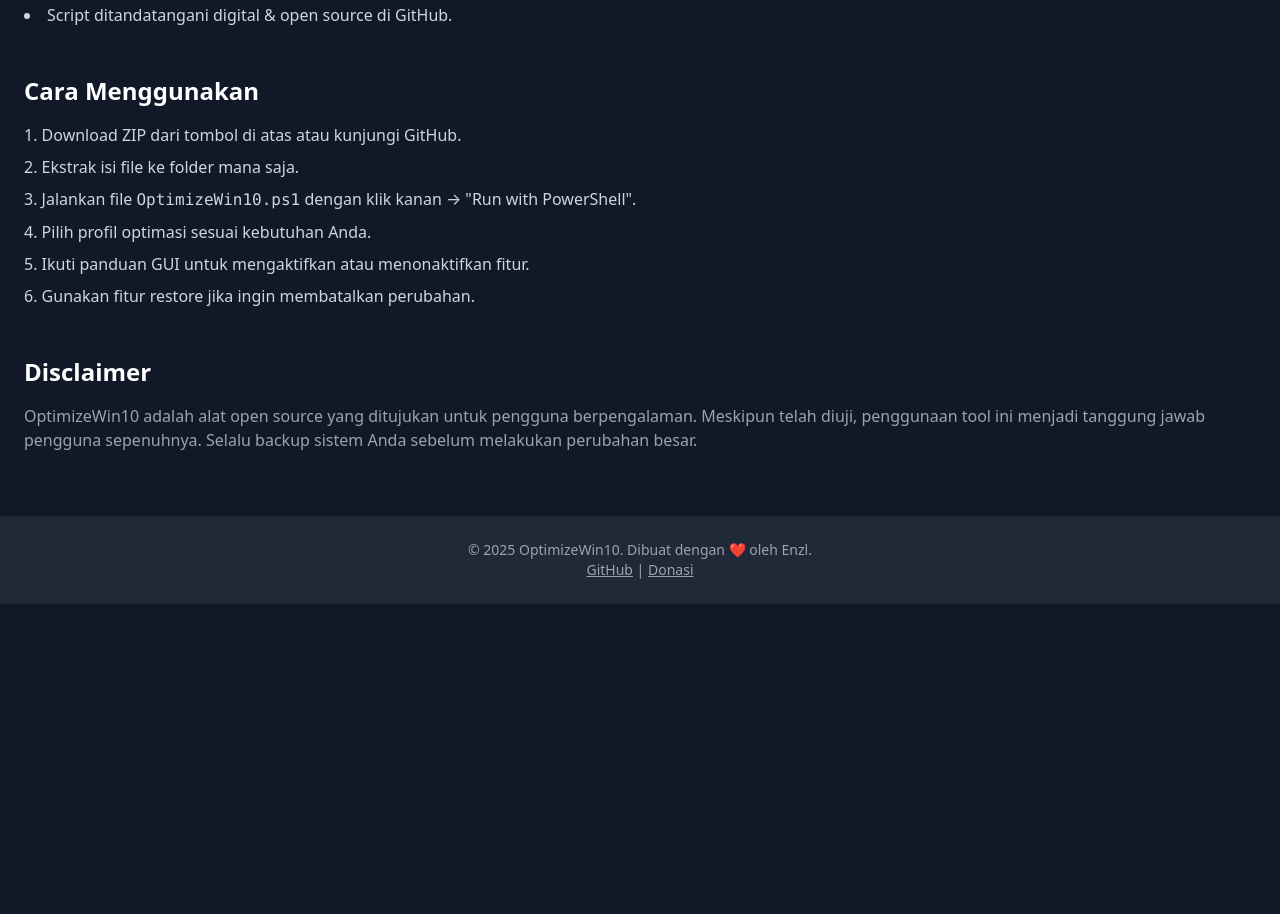
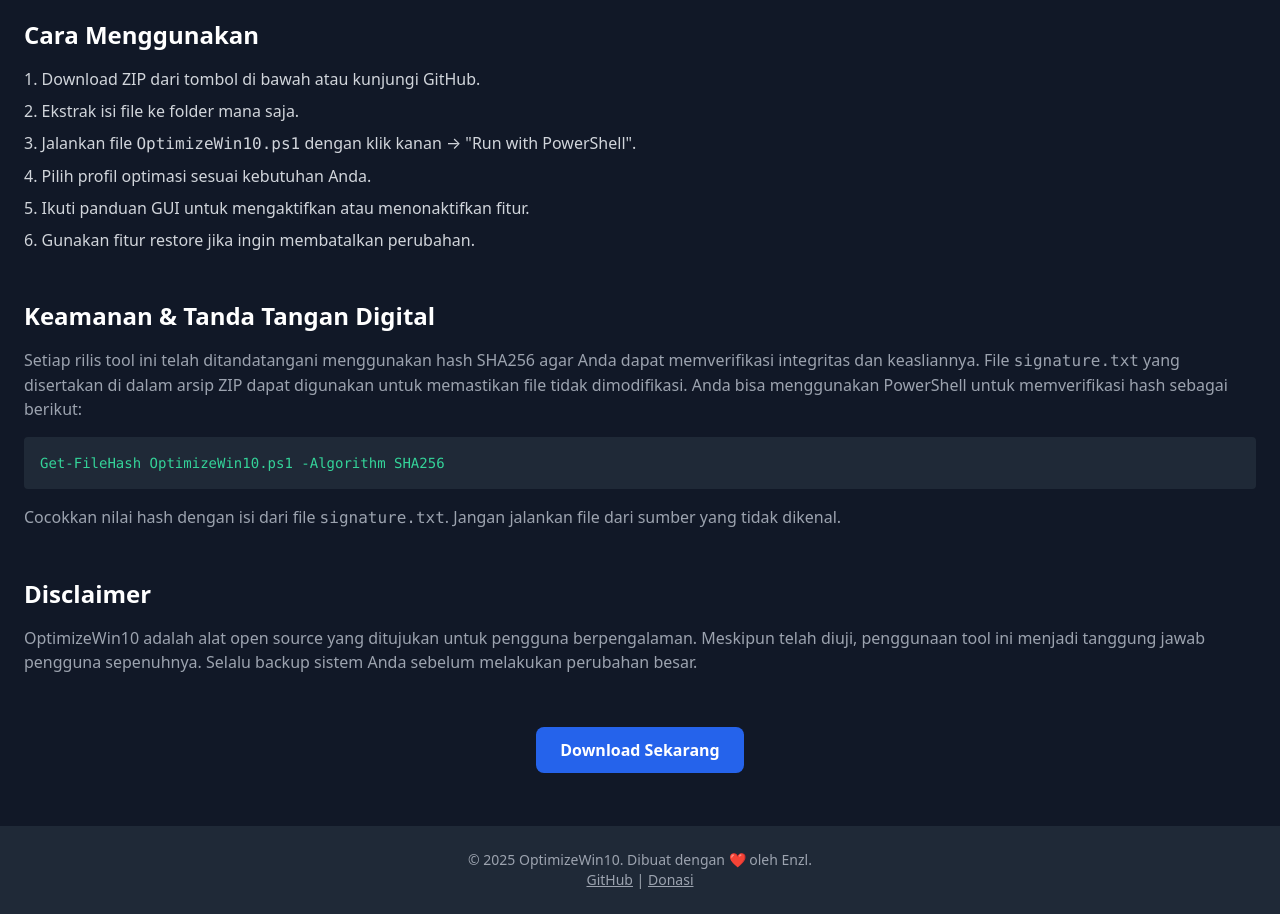
Before and after one commit to enzl-bit/landingpageWIN1, a plain HTML site: page index.html in a window 1280 px wide. Shown: the part 537-1451 px from the top of the page. Before the commit the page ends 1141 px from the top, so only its background shows below. Drawn offline with nearby package versions, Linux system fonts and the light colour scheme.

Commit message:
Update index.html

```diff
--- a/index.html
+++ b/index.html
@@ -32,7 +32,6 @@
     <div class="text-center">
       <h1 class="text-4xl font-bold mb-4">OptimizeWin10</h1>
       <p class="mb-8 text-lg">Tool PowerShell aman & modern untuk mempercepat Windows 10, hapus bloatware, dan restore fitur penting.</p>
-      <a href="https://github.com/enzl-bit/OptimizeWIN10/archive/refs/tags/windows10.zip" class="bg-blue-600 hover:bg-blue-700 text-white font-bold py-3 px-6 rounded-lg transition duration-300">Download Sekarang</a>
     </div>
 
     <section class="mt-16">
@@ -52,7 +51,7 @@
     <section class="mt-12">
       <h2 class="text-2xl font-semibold mb-4">Cara Menggunakan</h2>
       <ol class="list-decimal list-inside space-y-2 text-gray-300">
-        <li>Download ZIP dari tombol di atas atau kunjungi GitHub.</li>
+        <li>Download ZIP dari tombol di bawah atau kunjungi GitHub.</li>
         <li>Ekstrak isi file ke folder mana saja.</li>
         <li>Jalankan file <code>OptimizeWin10.ps1</code> dengan klik kanan → "Run with PowerShell".</li>
         <li>Pilih profil optimasi sesuai kebutuhan Anda.</li>
@@ -62,11 +61,29 @@
     </section>
 
     <section class="mt-12">
+      <h2 class="text-2xl font-semibold mb-4">Keamanan & Tanda Tangan Digital</h2>
+      <p class="text-gray-400">
+        Setiap rilis tool ini telah ditandatangani menggunakan hash SHA256 agar Anda dapat memverifikasi integritas dan keasliannya.
+        File <code>signature.txt</code> yang disertakan di dalam arsip ZIP dapat digunakan untuk memastikan file tidak dimodifikasi.
+        Anda bisa menggunakan PowerShell untuk memverifikasi hash sebagai berikut:
+      </p>
+      <pre class="bg-gray-800 text-green-400 p-4 rounded mt-4 overflow-x-auto text-sm">
+Get-FileHash OptimizeWin10.ps1 -Algorithm SHA256</pre>
+      <p class="text-gray-400 mt-4">
+        Cocokkan nilai hash dengan isi dari file <code>signature.txt</code>. Jangan jalankan file dari sumber yang tidak dikenal.
+      </p>
+    </section>
+
+    <section class="mt-12">
       <h2 class="text-2xl font-semibold mb-4">Disclaimer</h2>
       <p class="text-gray-400">
         OptimizeWin10 adalah alat open source yang ditujukan untuk pengguna berpengalaman. Meskipun telah diuji, penggunaan tool ini menjadi tanggung jawab pengguna sepenuhnya. Selalu backup sistem Anda sebelum melakukan perubahan besar.
       </p>
     </section>
+
+    <div class="text-center mt-16">
+      <a href="https://github.com/enzl-bit/OptimizeWIN10/archive/refs/tags/windows10.zip" class="bg-blue-600 hover:bg-blue-700 text-white font-bold py-3 px-6 rounded-lg transition duration-300">Download Sekarang</a>
+    </div>
   </main>
 
   <footer class="bg-gray-800 text-gray-400 text-center py-6 text-sm">
```
